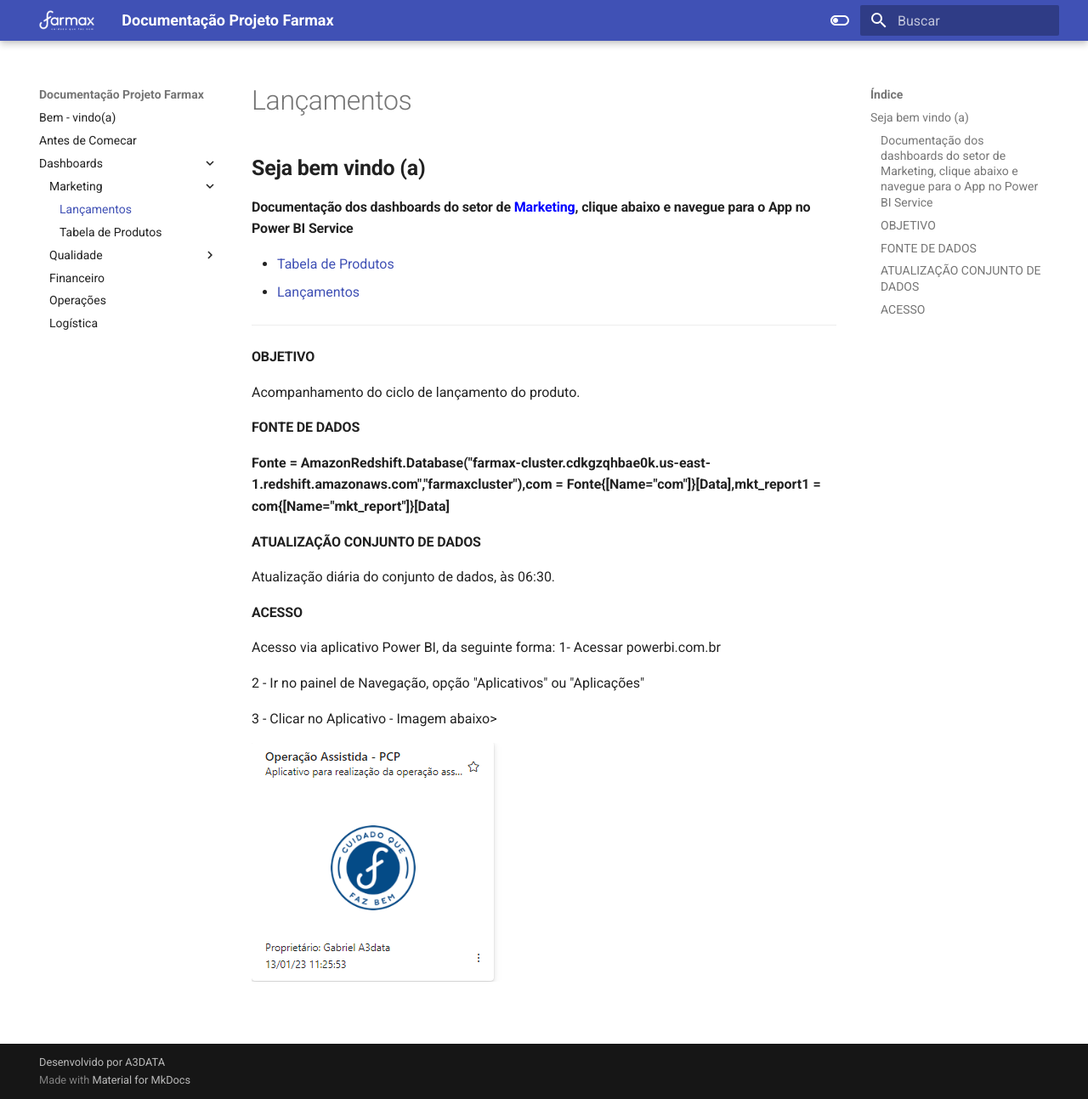
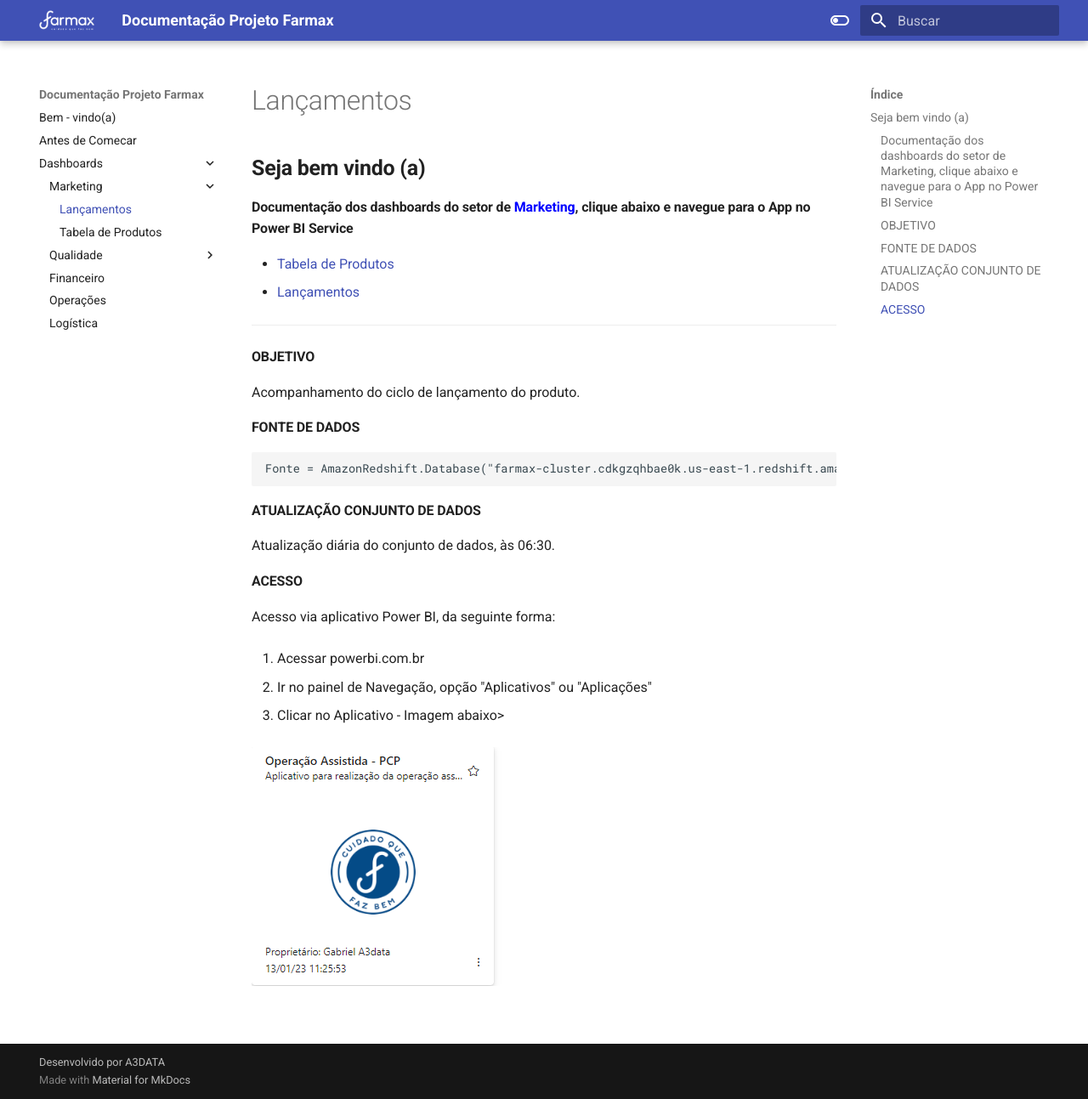
Before and after one commit to DatamaxAD/documentacao_farmax, an MkDocs documentation site: the page built from docs/1.2_Lançamentos.md, in a window 1280 px wide and 1293 px high. Shown: the whole window at 85% size. Built offline with MkDocs 1.6.1 and Material for MkDocs 9.7.7, drawn with Linux system fonts in a browser that asks for light colours.

Commit message:
Atualizacao_Lancamentos

```diff
--- a/docs/1.2_Lançamentos.md
+++ b/docs/1.2_Lançamentos.md
@@ -11,19 +11,19 @@
 
 ### FONTE DE DADOS
 
-**Fonte = AmazonRedshift.Database("farmax-cluster.cdkgzqhbae0k.us-east-1.redshift.amazonaws.com","farmaxcluster"),com = Fonte{[Name="com"]}[Data],mkt_report1 = com{[Name="mkt_report"]}[Data]**
-
+~~~
+Fonte = AmazonRedshift.Database("farmax-cluster.cdkgzqhbae0k.us-east-1.redshift.amazonaws.com","farmaxcluster"),com = Fonte{[Name="com"]}[Data],mkt_report1 = com{[Name="mkt_report"]}[Data]
+~~~
 ### ATUALIZAÇÃO CONJUNTO DE DADOS
 Atualização diária do conjunto de dados, às 06:30.
 
 ### ACESSO
 Acesso via aplicativo Power BI, da seguinte forma:
-1- Acessar powerbi.com.br
 
-2 - Ir no painel de Navegação, opção "Aplicativos" ou "Aplicações"
+1. Acessar powerbi.com.br
 
-3 - Clicar no Aplicativo - Imagem abaixo>
+2. Ir no painel de Navegação, opção "Aplicativos" ou "Aplicações"
+
+3. Clicar no Aplicativo - Imagem abaixo>
 
 ![Imagem App Mkt](img/App_Mkt.png)
-
-###
```
